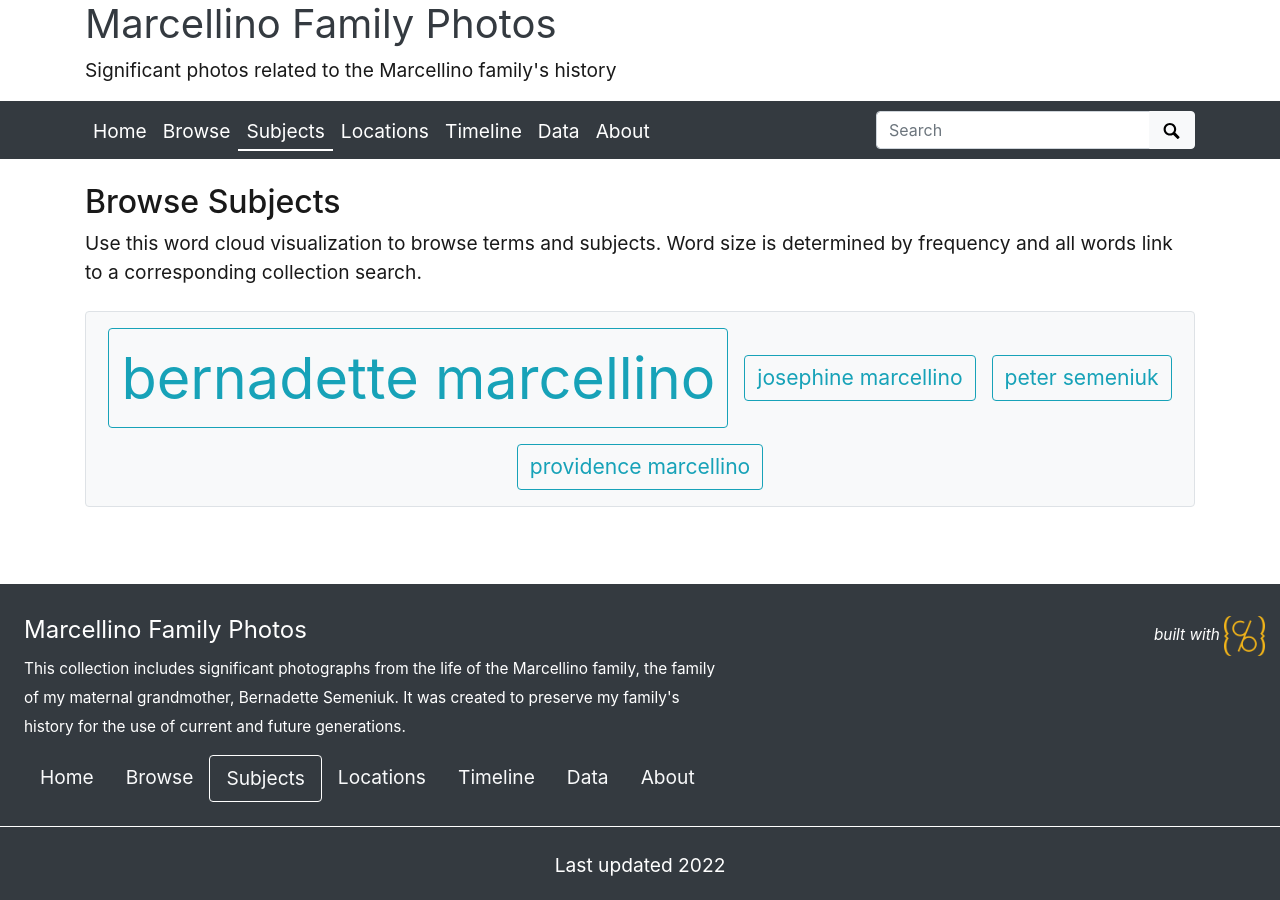
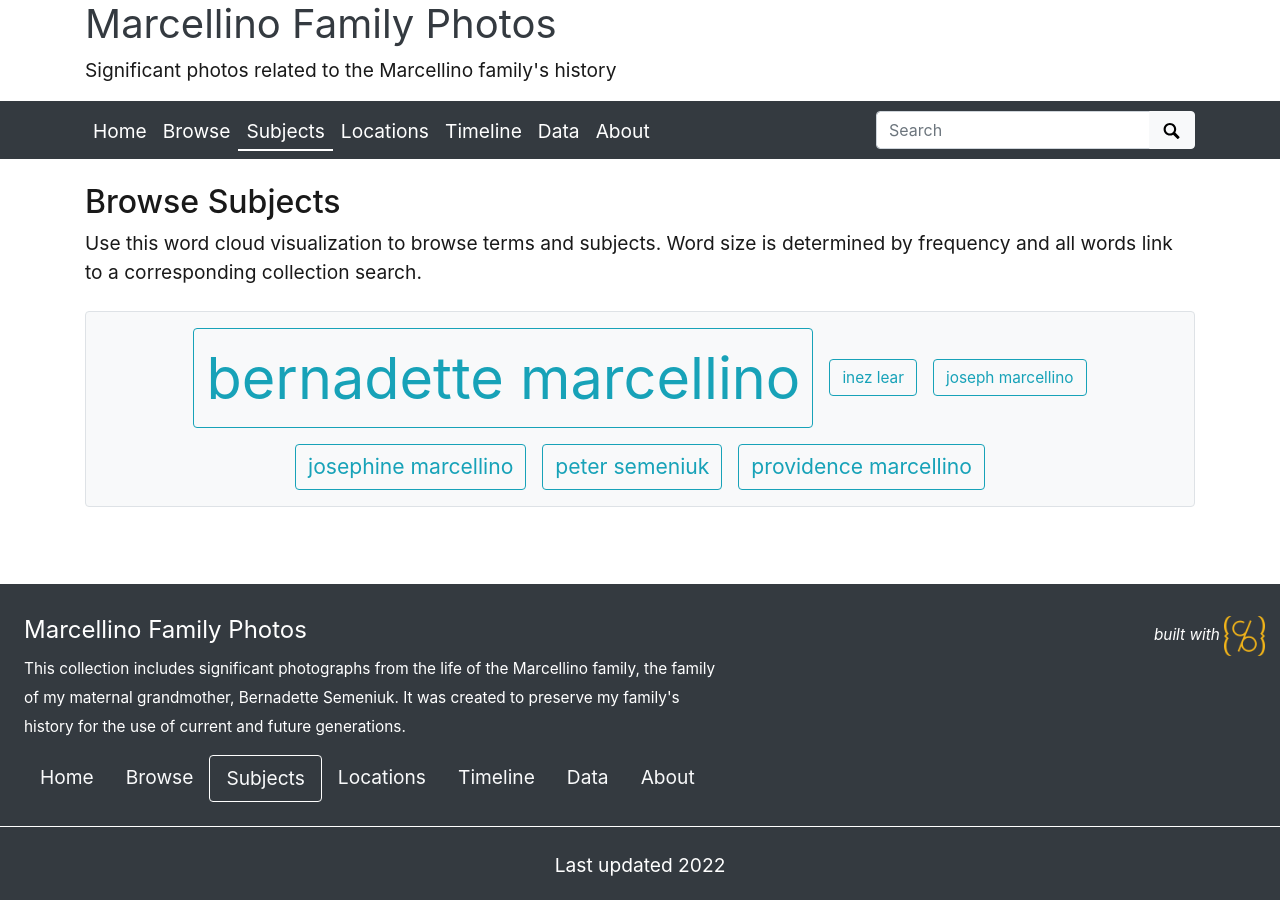
Before and after one commit to angelap13/Family-Photos, a Jekyll site: the page built from pages/subjects.md, in a window 1280 px wide. Built offline with Jekyll 4.4.1, drawn with Linux system fonts in a browser that asks for light colours.

Commit message:
Updated theme

```diff
--- a/_data/theme.yml
+++ b/_data/theme.yml
@@ -23,8 +23,8 @@ browse-buttons: true # true/false, adds previous/next arrows to item pages
 ##########
 # SUBJECTS PAGE
 #
-subjects-fields: subject;creator;item_information # set the field to be featured in the cloud (if left blank, none will be generated)
-subjects-min: 3 # min size for subject cloud, too many terms = slow load time!
+subjects-fields: subject;description # set the field to be featured in the cloud (if left blank, none will be generated)
+subjects-min: 2 # min size for subject cloud, too many terms = slow load time!
 subjects-stopwords: # boxers;boxing;boxer # set of subjects separated by ;, e.g. boxers;boxing
 
 ##########
```
